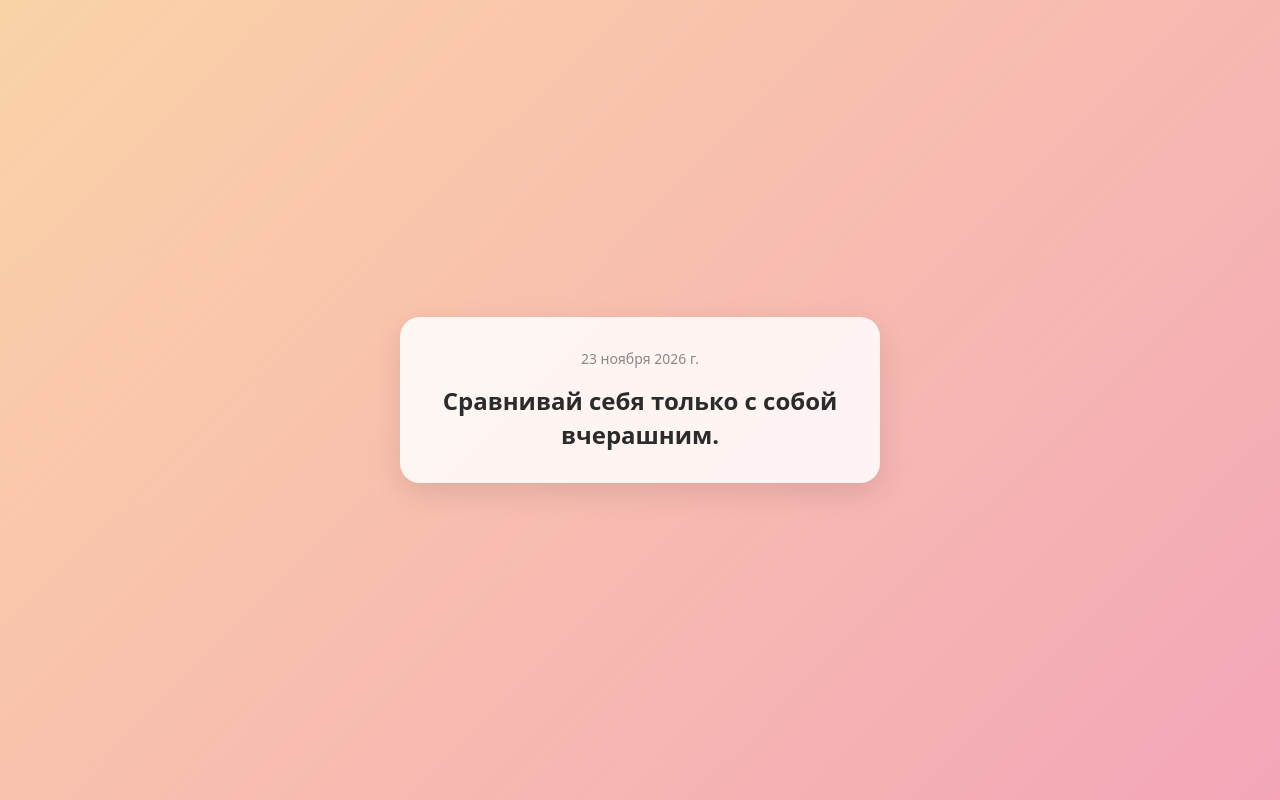
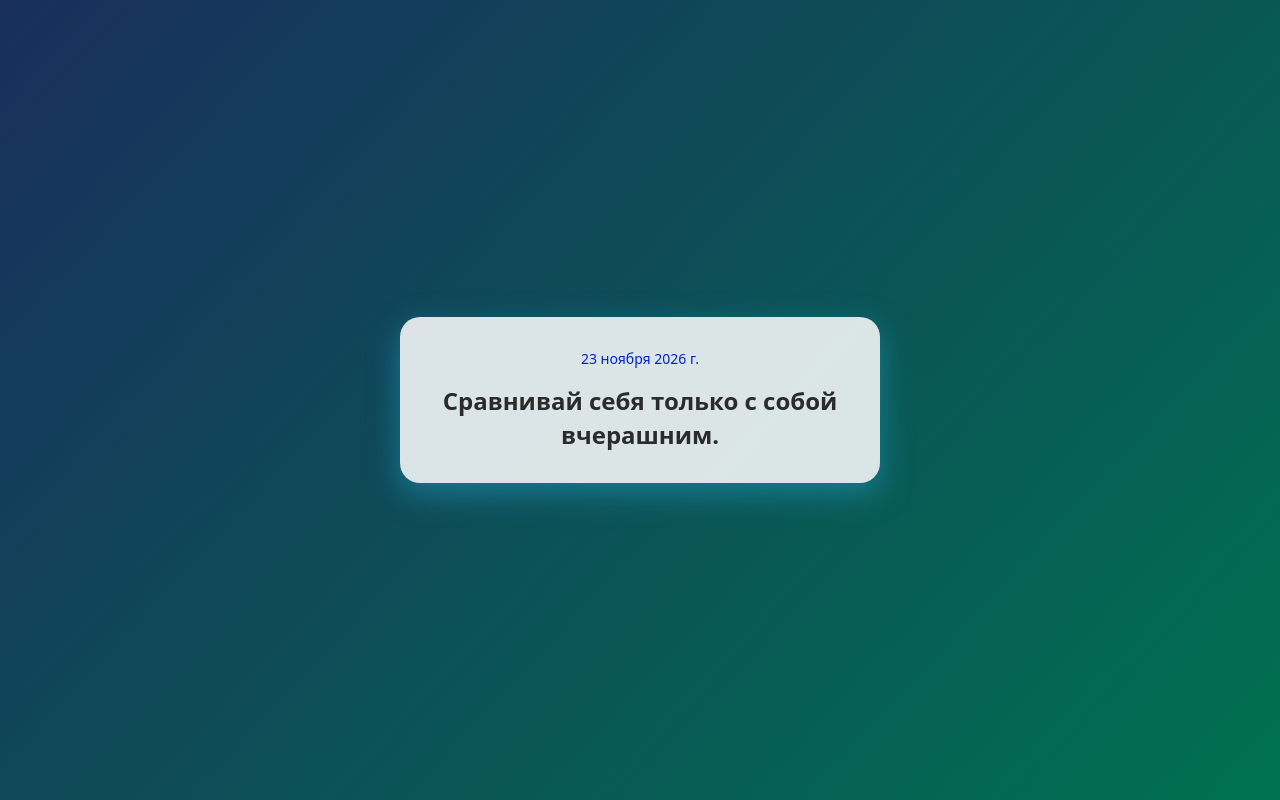
Before and after one commit to marcou106/Hope-Quote, a plain HTML site: page index.html in a window 1280 px wide. Drawn offline with Linux system fonts and the light colour scheme.

Commit message:
Visual Changes: Background to blue colors. Shadow from the card. Date color. Changed the name of PWA - "Hope Quote" or shortly "Quote"

```diff
--- a/style.css
+++ b/style.css
@@ -10,7 +10,7 @@ body {
   justify-content: center;
   padding: 24px;
   font-family: system-ui, -apple-system, "Segoe UI", Roboto, sans-serif;
-  background: linear-gradient(135deg, #fbd3a7, #f4a6b8);
+  background: linear-gradient(313deg, #007151, #192f5d);
   color: #2b2b2b;
 }
 
@@ -20,14 +20,14 @@ body {
   padding: 32px 28px;
   border-radius: 20px;
   background: rgba(255, 255, 255, 0.85);
-  box-shadow: 0 10px 30px rgba(0, 0, 0, 0.1);
+  box-shadow: 0 10px 30px rgb(32 148 187 / 61%);
   text-align: center;
 }
 
 .date {
   margin: 0 0 16px;
   font-size: 14px;
-  color: #888;
+  color: #0022d1;
 }
 
 .quote {
```
Also changed, not shown: manifest.json.
